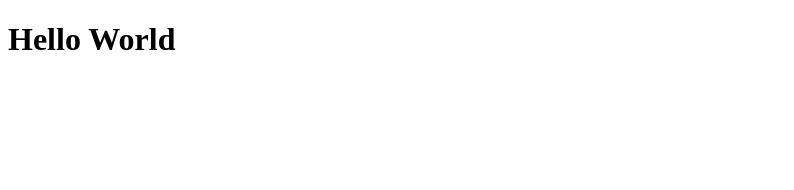
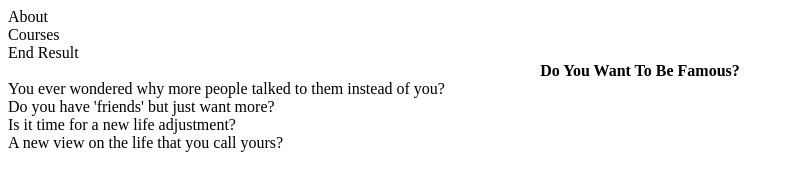
Before and after one commit to DerekStegall/benchmark, a plain HTML site: page index.html in a window 1280 px wide. Shown: the whole page, without its empty margins (0-794 px from the left). Drawn offline with Linux system fonts and the light colour scheme.

Commit message:
Basic Page Layout

```diff
--- a/index.html
+++ b/index.html
@@ -10,7 +10,24 @@
 </head>
 
 <body>
-    <h1>Hello World</h1>
+
+    <div class='nav_bar'>
+        <div class='nav_box1'>About</div>
+        <div class='nav_box2'>Courses</div>
+        <div class='nav_box3'>End Result</div>
+    </div>
+    <div id='hook'>
+        <div class='hook_beginning'>
+            <center><strong>Do You Want To Be Famous?</strong></center>
+        </div>
+        <div class='hook_questions'>
+            <div class='hook_qs'>You ever wondered why more people talked to them instead of you?</div>
+            <div class='hook_qs'>Do you have
+                'friends' but just want more?</div>
+            <div class='hook_qs'>Is it time for a new life adjustment?</div>
+            <div class='hook_qs'>A new view on the life that you call yours?</div>
+        </div>
+    </div>
 </body>
 
 </html>
```
